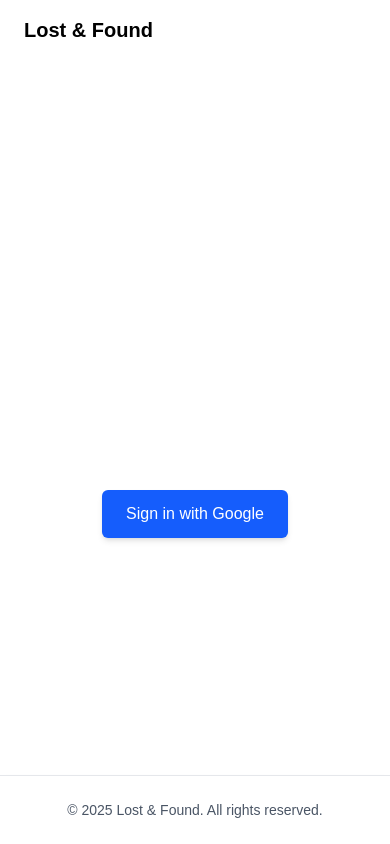
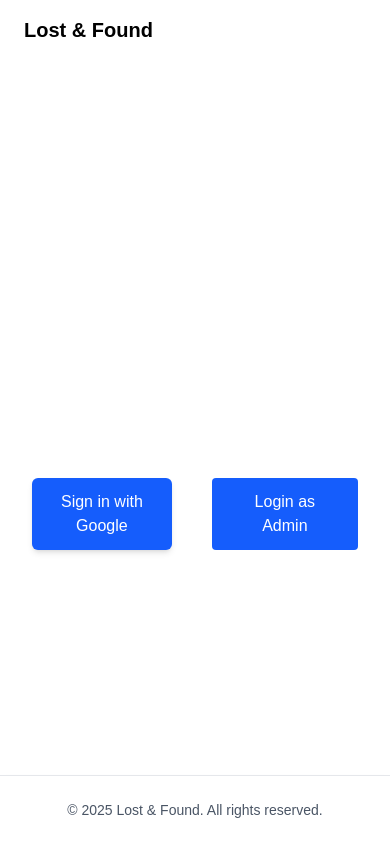
Before and after one commit to HarshaKamakshigari/Lost-and-found, a Next.js app: page /login in a window 390 px wide. Shown: the top 844 px of the page. Built offline with nearby package versions, Linux system fonts and the light colour scheme; no server answers.

Commit message:
fixed login page layout

```diff
--- a/app/found/page.jsx
+++ b/app/found/page.jsx
@@ -78,7 +78,7 @@ export default function LostItems() {
   const [sortOrder, setSortOrder] = useState("newest");
 
   useEffect(() => {
-    const q = query(collection(db, "reportedItems"), where("type", "==", "found"));
+    const q = query(collection(db, "reportedItems"), where("type", "==", "found"), where("status", "==", "approved"));
 
     const unsubscribe = onSnapshot(
       q,
--- a/app/login/page.js
+++ b/app/login/page.js
@@ -1,20 +1,4 @@
-// import Login from "../components/login";
 
-// export default function LoginPage() {
-//   return (
-//     <div className="min-h-screen flex">
-//       {/* Left side - Image */}
-//       <div className="hidden md:flex w-1/2 bg-cover bg-center"
-//   style={{ backgroundImage: "url('https://cdna.artstation.com/p/media_assets/images/images/001/128/804/large/CPC_40.jpg?1687300934')" }}>
-//       </div>
-
-//       {/* Right side - Login Form */}
-//       <div className="w-full md:w-1/2 flex items-center justify-center p-8 bg-gray-100">
-//         <Login />
-//       </div>
-//     </div>
-//   );
-// }
 "use client";
 import { useRouter } from "next/navigation";
 import Login from "../components/login";
@@ -23,20 +7,20 @@ export default function LoginPage() {
   const router = useRouter();
 
   return (
-    <div className="min-h- flex">
-      {/* Left side - Image */}
+    <div className="min-h- flex ">
+
       <div
         className="hidden md:flex w-1/2 bg-cover bg-center"
         style={{ backgroundImage: "url('https://cdna.artstation.com/p/media_assets/images/images/001/128/804/large/CPC_40.jpg?1687300934')" }}
       ></div>
 
-      {/* Right side - Login Form */}
-      <div className="w-full md:w-1/2 flex flex-col items-center justify-center p-8 bg-white">
+
+      <div className="w-full md:w-1/2 flex flex-row gap-10 items-center justify-center p-8 bg-white">
         <Login />
         {/* Admin Login Button */}
         <button
-          onClick={() => router.push("/admin")}
-          className="mt-2 px-4 py-2 bg-blue-600 text-white rounded hover:bg-blue-700"
+          onClick={() => router.push("/admin/login")}
+          className=" px-8 py-3 bg-blue-600 text-white rounded hover:bg-blue-700"
         >
           Login as Admin
         </button>
--- a/app/lost/page.jsx
+++ b/app/lost/page.jsx
@@ -146,7 +146,7 @@ export default function LostItems() {
   const [sortOrder, setSortOrder] = useState("newest");
 
   useEffect(() => {
-    const q = query(collection(db, "reportedItems"), where("type", "==", "lost"));
+    const q = query(collection(db, "reportedItems"), where("type", "==", "lost"), where("status", "==", "approved"));
 
     const unsubscribe = onSnapshot(
       q,
```
Also changed, not shown: app/supabase.js (line endings or trailing spaces).
